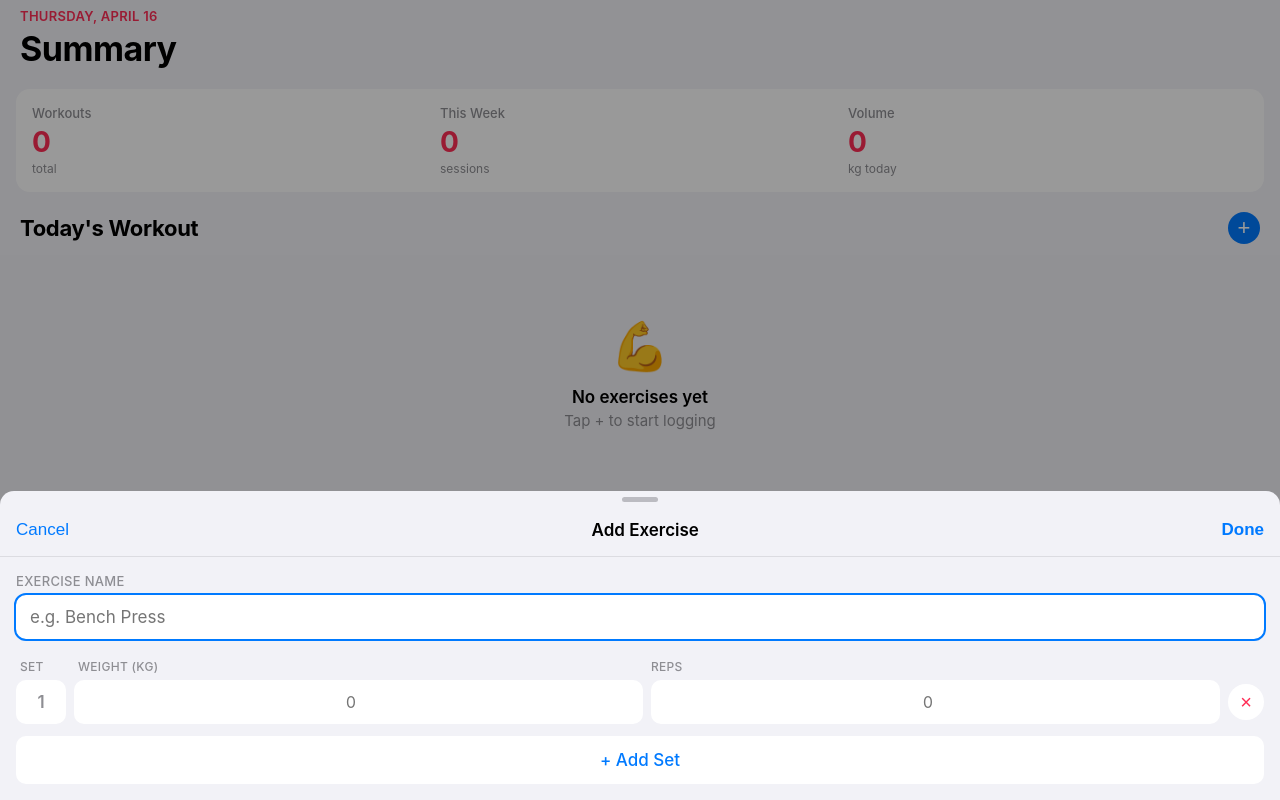
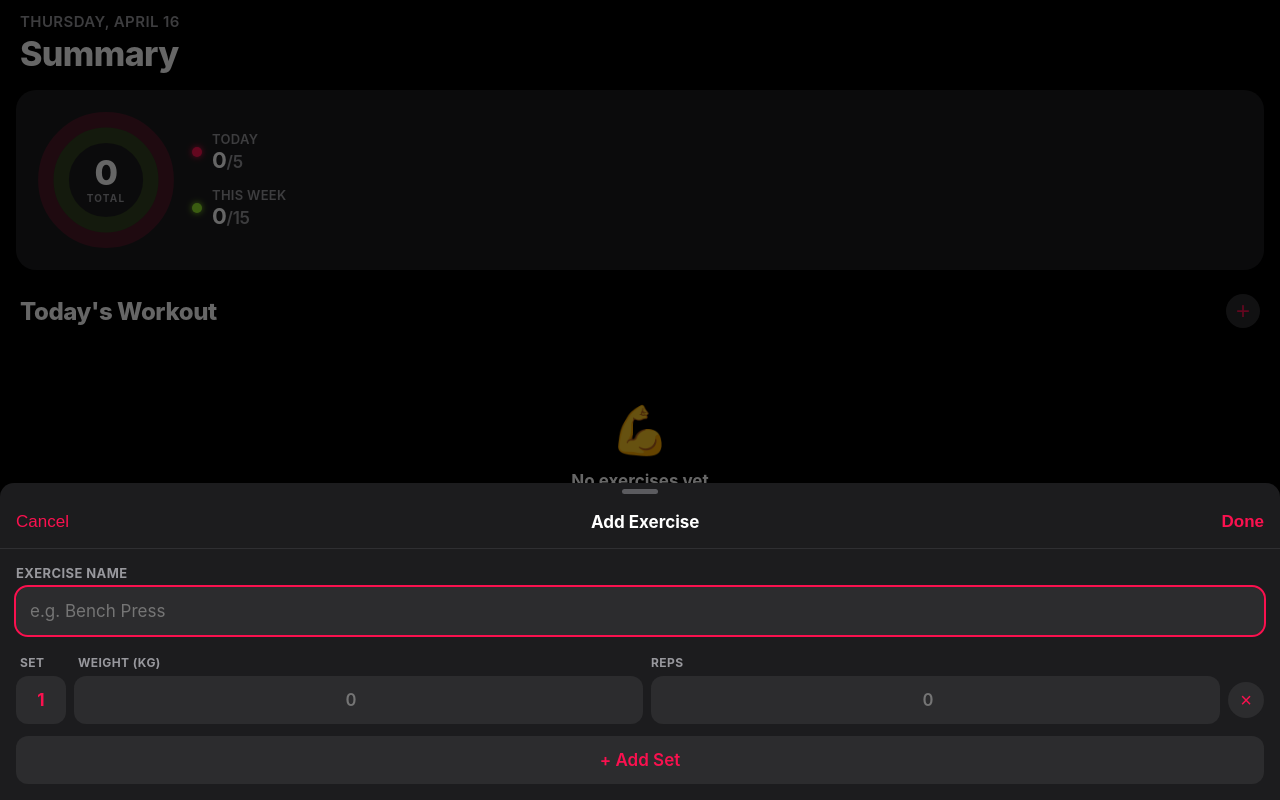
Before and after one commit to ghsu242-spec/workouts, a plain HTML site: page index.html in a window 1280 px wide. Both pictures are taken after a click on the button "Add exercise". Drawn offline with Linux system fonts and the light colour scheme.

Commit message:
Add files via upload

```diff
--- a/app.js
+++ b/app.js
@@ -62,11 +62,18 @@ function countWeekWorkouts() {
   return n;
 }
 
-function todayVolume() {
-  const ex = state.sessions[todayKey()] || [];
-  let vol = 0;
-  ex.forEach(e => e.sets.forEach(s => { vol += (Number(s.weight) || 0) * (Number(s.reps) || 0); }));
-  return Math.round(vol);
+function countTodayWorkouts() {
+  return (state.sessions[todayKey()] || []).length;
+}
+
+const TODAY_GOAL = 5;
+const WEEK_GOAL = 15;
+const MOVE_CIRCUMFERENCE = 2 * Math.PI * 86; // ≈ 540.35
+const WEEK_CIRCUMFERENCE = 2 * Math.PI * 64; // ≈ 402.12
+
+function setRing(el, value, goal, circumference) {
+  const ratio = Math.min(1, goal > 0 ? value / goal : 0);
+  el.style.strokeDashoffset = String(circumference * (1 - ratio));
 }
 
 // ============ RENDER ============
@@ -80,9 +87,13 @@ function renderToday() {
   const dateEl = document.getElementById('today-date');
   dateEl.textContent = new Date().toLocaleDateString(undefined, { weekday: 'long', month: 'long', day: 'numeric' }).toUpperCase();
 
+  const today = countTodayWorkouts();
+  const week = countWeekWorkouts();
   document.getElementById('stat-total').textContent = countTotalWorkouts();
-  document.getElementById('stat-week').textContent = countWeekWorkouts();
-  document.getElementById('stat-volume').textContent = todayVolume();
+  document.getElementById('stat-today').textContent = today;
+  document.getElementById('stat-week').textContent = week;
+  setRing(document.getElementById('ring-move'), today, TODAY_GOAL, MOVE_CIRCUMFERENCE);
+  setRing(document.getElementById('ring-week'), week, WEEK_GOAL, WEEK_CIRCUMFERENCE);
 
   const list = document.getElementById('today-exercises');
   const empty = document.getElementById('today-empty');
--- a/index.html
+++ b/index.html
@@ -4,9 +4,9 @@
   <meta charset="UTF-8" />
   <meta name="viewport" content="width=device-width, initial-scale=1.0, viewport-fit=cover, user-scalable=no" />
   <meta name="apple-mobile-web-app-capable" content="yes" />
-  <meta name="apple-mobile-web-app-status-bar-style" content="default" />
-  <meta name="apple-mobile-web-app-title" content="Workouts" />
-  <meta name="theme-color" content="#F2F2F7" />
+  <meta name="apple-mobile-web-app-title" content="Fitness" />
+  <meta name="theme-color" content="#000000" />
+  <meta name="apple-mobile-web-app-status-bar-style" content="black-translucent" />
   <link rel="manifest" href="manifest.json" />
   <link rel="apple-touch-icon" href="icon.png" />
   <link rel="stylesheet" href="styles.css" />
@@ -23,22 +23,33 @@
       <main class="content">
         <div id="encouragement-banner" class="encouragement hidden"></div>
 
-        <div class="card stat-card">
-          <div class="stat-row">
-            <div class="stat">
-              <div class="stat-label">Workouts</div>
-              <div class="stat-value" id="stat-total">0</div>
-              <div class="stat-unit">total</div>
+        <div class="rings-card">
+          <div class="rings-wrap">
+            <svg class="rings" viewBox="0 0 200 200" aria-hidden="true">
+              <circle class="ring-bg ring-move-bg" cx="100" cy="100" r="86" />
+              <circle class="ring ring-move" id="ring-move" cx="100" cy="100" r="86" transform="rotate(-90 100 100)" />
+              <circle class="ring-bg ring-week-bg" cx="100" cy="100" r="64" />
+              <circle class="ring ring-week" id="ring-week" cx="100" cy="100" r="64" transform="rotate(-90 100 100)" />
+            </svg>
+            <div class="rings-center">
+              <div class="rings-total" id="stat-total">0</div>
+              <div class="rings-total-label">TOTAL</div>
             </div>
-            <div class="stat">
-              <div class="stat-label">This Week</div>
-              <div class="stat-value" id="stat-week">0</div>
-              <div class="stat-unit">sessions</div>
+          </div>
+          <div class="rings-legend">
+            <div class="legend-item">
+              <span class="dot dot-move"></span>
+              <div class="legend-text">
+                <div class="legend-label">Today</div>
+                <div class="legend-value"><span id="stat-today">0</span><span class="legend-goal">/5</span></div>
+              </div>
             </div>
-            <div class="stat">
-              <div class="stat-label">Volume</div>
-              <div class="stat-value" id="stat-volume">0</div>
-              <div class="stat-unit">kg today</div>
+            <div class="legend-item">
+              <span class="dot dot-week"></span>
+              <div class="legend-text">
+                <div class="legend-label">This Week</div>
+                <div class="legend-value"><span id="stat-week">0</span><span class="legend-goal">/15</span></div>
+              </div>
             </div>
           </div>
         </div>
--- a/styles.css
+++ b/styles.css
@@ -1,16 +1,18 @@
 * { box-sizing: border-box; margin: 0; padding: 0; -webkit-tap-highlight-color: transparent; }
 
 :root {
-  --bg: #F2F2F7;
-  --card: #FFFFFF;
-  --text: #000000;
-  --text-secondary: #3C3C43;
-  --text-tertiary: #8E8E93;
-  --separator: rgba(60,60,67,0.12);
-  --accent: #FF2D55;
-  --blue: #007AFF;
-  --green: #34C759;
-  --orange: #FF9500;
+  --bg: #000000;
+  --card: #1C1C1E;
+  --card-2: #2C2C2E;
+  --text: #FFFFFF;
+  --text-secondary: #EBEBF5;
+  --text-tertiary: #98989D;
+  --separator: rgba(84,84,88,0.35);
+  --move: #FA114F;      /* Fitness red */
+  --exercise: #92E82A;  /* Fitness green */
+  --stand: #1EEAEF;     /* Fitness cyan */
+  --orange: #FF9F0A;
+  --blue: #0A84FF;
   --safe-top: env(safe-area-inset-top);
   --safe-bottom: env(safe-area-inset-bottom);
 }
@@ -19,7 +21,7 @@ html, body {
   height: 100%;
   background: var(--bg);
   color: var(--text);
-  font-family: -apple-system, BlinkMacSystemFont, "SF Pro Text", "Helvetica Neue", Arial, sans-serif;
+  font-family: -apple-system, BlinkMacSystemFont, "SF Pro Display", "SF Pro Text", "Helvetica Neue", Arial, sans-serif;
   font-size: 17px;
   -webkit-font-smoothing: antialiased;
   overscroll-behavior-y: none;
@@ -35,21 +37,22 @@ html, body {
 
 /* HEADER */
 .header {
-  padding: calc(var(--safe-top) + 8px) 20px 8px;
+  padding: calc(var(--safe-top) + 12px) 20px 4px;
   background: var(--bg);
 }
 .header-date {
-  font-size: 13px;
+  font-size: 15px;
   font-weight: 600;
-  color: var(--accent);
+  color: var(--text-tertiary);
   text-transform: uppercase;
-  letter-spacing: 0.3px;
-  margin-bottom: 4px;
+  letter-spacing: 0.4px;
+  margin-bottom: 2px;
 }
 .header-title {
   font-size: 34px;
-  font-weight: 700;
-  letter-spacing: -0.5px;
+  font-weight: 800;
+  letter-spacing: -0.6px;
+  color: var(--text);
 }
 
 .content { padding: 12px 16px 24px; }
@@ -57,55 +60,122 @@ html, body {
 /* CARDS */
 .card {
   background: var(--card);
-  border-radius: 14px;
+  border-radius: 16px;
   padding: 16px;
   margin-bottom: 16px;
 }
 
-.stat-card .stat-row {
-  display: grid;
-  grid-template-columns: repeat(3, 1fr);
-  gap: 8px;
+/* RINGS CARD */
+.rings-card {
+  background: var(--card);
+  border-radius: 20px;
+  padding: 20px;
+  margin-bottom: 16px;
+  display: flex;
+  align-items: center;
+  gap: 16px;
 }
-.stat { text-align: left; }
-.stat-label {
-  font-size: 13px;
-  color: var(--text-tertiary);
-  font-weight: 500;
-  margin-bottom: 4px;
+.rings-wrap {
+  position: relative;
+  width: 140px;
+  height: 140px;
+  flex-shrink: 0;
 }
-.stat-value {
-  font-size: 28px;
+.rings { width: 100%; height: 100%; }
+.ring-bg, .ring {
+  fill: none;
+  stroke-width: 22;
+  stroke-linecap: round;
+}
+.ring-move-bg { stroke: rgba(250,17,79,0.22); }
+.ring-move {
+  stroke: var(--move);
+  stroke-dasharray: 540;
+  stroke-dashoffset: 540;
+  transition: stroke-dashoffset 0.8s cubic-bezier(.2,.8,.2,1);
+  filter: drop-shadow(0 0 4px rgba(250,17,79,0.5));
+}
+.ring-week-bg { stroke: rgba(146,232,42,0.18); }
+.ring-week {
+  stroke: var(--exercise);
+  stroke-dasharray: 402;
+  stroke-dashoffset: 402;
+  transition: stroke-dashoffset 0.8s cubic-bezier(.2,.8,.2,1);
+  filter: drop-shadow(0 0 4px rgba(146,232,42,0.5));
+}
+.rings-center {
+  position: absolute;
+  inset: 0;
+  display: flex;
+  flex-direction: column;
+  align-items: center;
+  justify-content: center;
+}
+.rings-total {
+  font-size: 34px;
+  font-weight: 800;
+  letter-spacing: -0.5px;
+  line-height: 1;
+}
+.rings-total-label {
+  font-size: 10px;
   font-weight: 700;
-  color: var(--accent);
-  letter-spacing: -0.5px;
-}
-.stat-unit {
-  font-size: 12px;
+  letter-spacing: 1.2px;
   color: var(--text-tertiary);
   margin-top: 2px;
 }
+.rings-legend {
+  flex: 1;
+  display: flex;
+  flex-direction: column;
+  gap: 14px;
+}
+.legend-item { display: flex; align-items: center; gap: 10px; }
+.dot {
+  width: 10px;
+  height: 10px;
+  border-radius: 50%;
+  flex-shrink: 0;
+  box-shadow: 0 0 6px currentColor;
+}
+.dot-move { background: var(--move); color: var(--move); }
+.dot-week { background: var(--exercise); color: var(--exercise); }
+.legend-label {
+  font-size: 13px;
+  font-weight: 600;
+  color: var(--text-tertiary);
+  text-transform: uppercase;
+  letter-spacing: 0.3px;
+}
+.legend-value {
+  font-size: 22px;
+  font-weight: 700;
+  color: var(--text);
+  letter-spacing: -0.3px;
+}
+.legend-goal { color: var(--text-tertiary); font-weight: 600; font-size: 17px; }
 
 /* SECTION HEADER */
 .section-header {
   display: flex;
   justify-content: space-between;
   align-items: center;
-  padding: 4px 4px 12px;
+  padding: 8px 4px 12px;
 }
 .section-header h2 {
-  font-size: 22px;
-  font-weight: 700;
-  letter-spacing: -0.3px;
+  font-size: 24px;
+  font-weight: 800;
+  letter-spacing: -0.4px;
+  color: var(--text);
 }
 .btn-add {
-  width: 32px;
-  height: 32px;
+  width: 34px;
+  height: 34px;
   border-radius: 50%;
   border: none;
-  background: var(--blue);
-  color: white;
-  font-size: 22px;
+  background: var(--card-2);
+  color: var(--move);
+  font-size: 24px;
   font-weight: 300;
   line-height: 1;
   cursor: pointer;
@@ -120,8 +190,9 @@ html, body {
 
 .exercise-card {
   background: var(--card);
-  border-radius: 14px;
+  border-radius: 16px;
   padding: 14px 16px;
+  border-left: 3px solid var(--move);
 }
 .exercise-card-top {
   display: flex;
@@ -131,7 +202,8 @@ html, body {
 }
 .exercise-name {
   font-size: 17px;
-  font-weight: 600;
+  font-weight: 700;
+  color: var(--text);
 }
 .exercise-actions { display: flex; gap: 12px; }
 .exercise-action {
@@ -139,21 +211,22 @@ html, body {
   border: none;
   color: var(--blue);
   font-size: 15px;
+  font-weight: 500;
   cursor: pointer;
 }
-.exercise-action.delete { color: var(--accent); }
+.exercise-action.delete { color: var(--move); }
 
 .set-row {
   display: flex;
   justify-content: space-between;
   font-size: 15px;
   color: var(--text-secondary);
-  padding: 4px 0;
+  padding: 6px 0;
   border-top: 0.5px solid var(--separator);
 }
 .set-row:first-of-type { border-top: none; }
-.set-row .set-num { color: var(--text-tertiary); width: 60px; }
-.set-row .set-detail { font-variant-numeric: tabular-nums; }
+.set-row .set-num { color: var(--text-tertiary); width: 60px; font-weight: 600; }
+.set-row .set-detail { font-variant-numeric: tabular-nums; font-weight: 600; }
 
 /* EMPTY STATE */
 .empty-state {
@@ -163,73 +236,78 @@ html, body {
 }
 .empty-state.visible { display: block; }
 .empty-icon { font-size: 48px; margin-bottom: 12px; }
-.empty-title { font-size: 17px; font-weight: 600; margin-bottom: 4px; }
+.empty-title { font-size: 17px; font-weight: 700; margin-bottom: 4px; color: var(--text); }
 .empty-sub { font-size: 15px; color: var(--text-tertiary); }
 
 /* ENCOURAGEMENT */
 .encouragement {
-  background: linear-gradient(135deg, #FF2D55, #FF9500);
+  background: linear-gradient(135deg, #FA114F, #FF9F0A);
   color: white;
-  padding: 16px;
-  border-radius: 14px;
+  padding: 18px;
+  border-radius: 16px;
   margin-bottom: 16px;
-  font-weight: 600;
+  font-weight: 700;
   font-size: 16px;
-  line-height: 1.3;
+  line-height: 1.35;
   animation: popIn 0.4s ease;
+  box-shadow: 0 4px 20px rgba(250,17,79,0.35);
 }
 .encouragement.hidden { display: none; }
 @keyframes popIn {
-  0% { transform: scale(0.8); opacity: 0; }
+  0% { transform: scale(0.85); opacity: 0; }
   100% { transform: scale(1); opacity: 1; }
 }
 
 /* HISTORY */
 .history-day {
   background: var(--card);
-  border-radius: 14px;
+  border-radius: 16px;
   margin-bottom: 12px;
   overflow: hidden;
 }
 .history-day-header {
-  padding: 12px 16px;
-  font-weight: 600;
+  padding: 14px 16px;
+  font-weight: 700;
+  font-size: 16px;
   border-bottom: 0.5px solid var(--separator);
   display: flex;
   justify-content: space-between;
   align-items: center;
+  color: var(--text);
 }
-.history-day-meta { font-size: 13px; color: var(--text-tertiary); font-weight: 500; }
+.history-day-meta { font-size: 13px; color: var(--text-tertiary); font-weight: 600; }
 .history-exercise {
   padding: 10px 16px;
   border-bottom: 0.5px solid var(--separator);
   font-size: 15px;
 }
 .history-exercise:last-child { border-bottom: none; }
-.history-exercise-name { font-weight: 600; margin-bottom: 4px; }
-.history-exercise-sets { color: var(--text-tertiary); font-size: 13px; }
+.history-exercise-name { font-weight: 700; margin-bottom: 4px; color: var(--text); }
+.history-exercise-sets { color: var(--text-tertiary); font-size: 13px; font-weight: 500; }
 
 /* PROGRESS */
 .progress-card {
   background: var(--card);
-  border-radius: 14px;
+  border-radius: 16px;
   padding: 14px 16px;
   margin-bottom: 10px;
 }
-.progress-name { font-weight: 600; margin-bottom: 4px; }
-.progress-meta { font-size: 13px; color: var(--text-tertiary); display: flex; gap: 12px; }
-.progress-meta .up { color: var(--green); }
-.progress-meta .down { color: var(--accent); }
+.progress-name { font-weight: 700; margin-bottom: 6px; color: var(--text); }
+.progress-meta { font-size: 13px; color: var(--text-tertiary); display: flex; gap: 12px; font-weight: 500; flex-wrap: wrap; }
+.progress-meta strong { color: var(--text); font-weight: 700; }
+.progress-meta .up { color: var(--exercise); font-weight: 700; }
+.progress-meta .down { color: var(--move); font-weight: 700; }
 .progress-bar {
-  margin-top: 10px;
+  margin-top: 12px;
   height: 6px;
-  background: var(--separator);
+  background: rgba(255,255,255,0.08);
   border-radius: 3px;
   overflow: hidden;
 }
 .progress-fill {
   height: 100%;
-  background: linear-gradient(90deg, #FF2D55, #FF9500);
+  background: linear-gradient(90deg, var(--move), var(--orange));
+  box-shadow: 0 0 8px rgba(250,17,79,0.4);
 }
 
 /* TAB BAR */
@@ -240,9 +318,9 @@ html, body {
   right: 0;
   height: calc(64px + var(--safe-bottom));
   padding-bottom: var(--safe-bottom);
-  background: rgba(249,249,249,0.94);
-  backdrop-filter: blur(20px);
-  -webkit-backdrop-filter: blur(20px);
+  background: rgba(20,20,22,0.82);
+  backdrop-filter: blur(24px) saturate(180%);
+  -webkit-backdrop-filter: blur(24px) saturate(180%);
   border-top: 0.5px solid var(--separator);
   display: flex;
   align-items: stretch;
@@ -252,10 +330,10 @@ html, body {
   flex: 1;
   background: none;
   border: none;
-  padding: 6px 0 0;
+  padding: 8px 0 0;
   color: var(--text-tertiary);
   font-size: 10px;
-  font-weight: 500;
+  font-weight: 600;
   display: flex;
   flex-direction: column;
   align-items: center;
@@ -263,20 +341,20 @@ html, body {
   cursor: pointer;
 }
 .tab svg { width: 26px; height: 26px; }
-.tab.active { color: var(--accent); }
+.tab.active { color: var(--move); }
 
 /* MODAL */
 .modal {
   position: fixed;
   inset: 0;
-  background: rgba(0,0,0,0.4);
+  background: rgba(0,0,0,0.6);
   z-index: 200;
   display: none;
   align-items: flex-end;
 }
 .modal.visible { display: flex; }
 .modal-sheet {
-  background: var(--bg);
+  background: #1C1C1E;
   width: 100%;
   max-height: 92vh;
   border-radius: 14px 14px 0 0;
@@ -293,7 +371,7 @@ html, body {
 .modal-handle {
   width: 36px;
   height: 5px;
-  background: rgba(60,60,67,0.3);
+  background: rgba(235,235,245,0.3);
   border-radius: 3px;
   margin: 6px auto;
 }
@@ -304,16 +382,17 @@ html, body {
   padding: 8px 16px 12px;
   border-bottom: 0.5px solid var(--separator);
 }
-.modal-title { font-weight: 600; font-size: 17px; }
+.modal-title { font-weight: 700; font-size: 17px; color: var(--text); }
 .modal-cancel, .modal-done {
   background: none;
   border: none;
   font-size: 17px;
-  color: var(--blue);
+  color: var(--move);
   cursor: pointer;
   padding: 4px 0;
 }
-.modal-done { font-weight: 600; }
+.modal-done { font-weight: 700; }
+.modal-cancel { font-weight: 500; }
 .modal-body {
   padding: 16px;
   overflow-y: auto;
@@ -327,20 +406,20 @@ html, body {
   color: var(--text-tertiary);
   margin-bottom: 6px;
   text-transform: uppercase;
-  letter-spacing: 0.3px;
-  font-weight: 500;
+  letter-spacing: 0.4px;
+  font-weight: 700;
 }
 .form-group input {
   width: 100%;
-  padding: 12px 14px;
+  padding: 14px 14px;
   border: none;
-  border-radius: 10px;
-  background: var(--card);
+  border-radius: 12px;
+  background: var(--card-2);
   font-size: 17px;
   font-family: inherit;
   color: var(--text);
 }
-.form-group input:focus { outline: 2px solid var(--blue); }
+.form-group input:focus { outline: 2px solid var(--move); }
 
 .sets-header {
   display: grid;
@@ -349,8 +428,8 @@ html, body {
   font-size: 12px;
   color: var(--text-tertiary);
   text-transform: uppercase;
-  letter-spacing: 0.3px;
-  font-weight: 500;
+  letter-spacing: 0.4px;
+  font-weight: 700;
   padding: 0 4px 6px;
 }
 .set-input-row {
@@ -361,32 +440,34 @@ html, body {
   align-items: center;
 }
 .set-input-row .set-num-label {
-  background: var(--card);
-  padding: 12px 0;
+  background: var(--card-2);
+  padding: 14px 0;
   text-align: center;
-  border-radius: 10px;
-  font-weight: 600;
-  color: var(--text-tertiary);
+  border-radius: 12px;
+  font-weight: 700;
+  color: var(--move);
 }
 .set-input-row input {
-  padding: 12px 10px;
+  padding: 14px 10px;
   border: none;
-  border-radius: 10px;
-  background: var(--card);
-  font-size: 16px;
+  border-radius: 12px;
+  background: var(--card-2);
+  font-size: 17px;
   text-align: center;
   font-variant-numeric: tabular-nums;
   font-family: inherit;
+  font-weight: 600;
+  color: var(--text);
   width: 100%;
 }
-.set-input-row input:focus { outline: 2px solid var(--blue); }
+.set-input-row input:focus { outline: 2px solid var(--move); }
 .set-remove {
   width: 36px;
   height: 36px;
   border-radius: 50%;
   border: none;
-  background: var(--card);
-  color: var(--accent);
+  background: var(--card-2);
+  color: var(--move);
   font-size: 20px;
   cursor: pointer;
 }
@@ -394,14 +475,14 @@ html, body {
 .btn-secondary {
   width: 100%;
   padding: 14px;
-  background: var(--card);
+  background: var(--card-2);
   border: none;
-  border-radius: 10px;
-  color: var(--blue);
+  border-radius: 12px;
+  color: var(--move);
   font-size: 17px;
-  font-weight: 500;
+  font-weight: 600;
   cursor: pointer;
   margin-top: 4px;
   font-family: inherit;
 }
-.btn-secondary:active { background: #e5e5ea; }
+.btn-secondary:active { background: #3a3a3c; }
```
